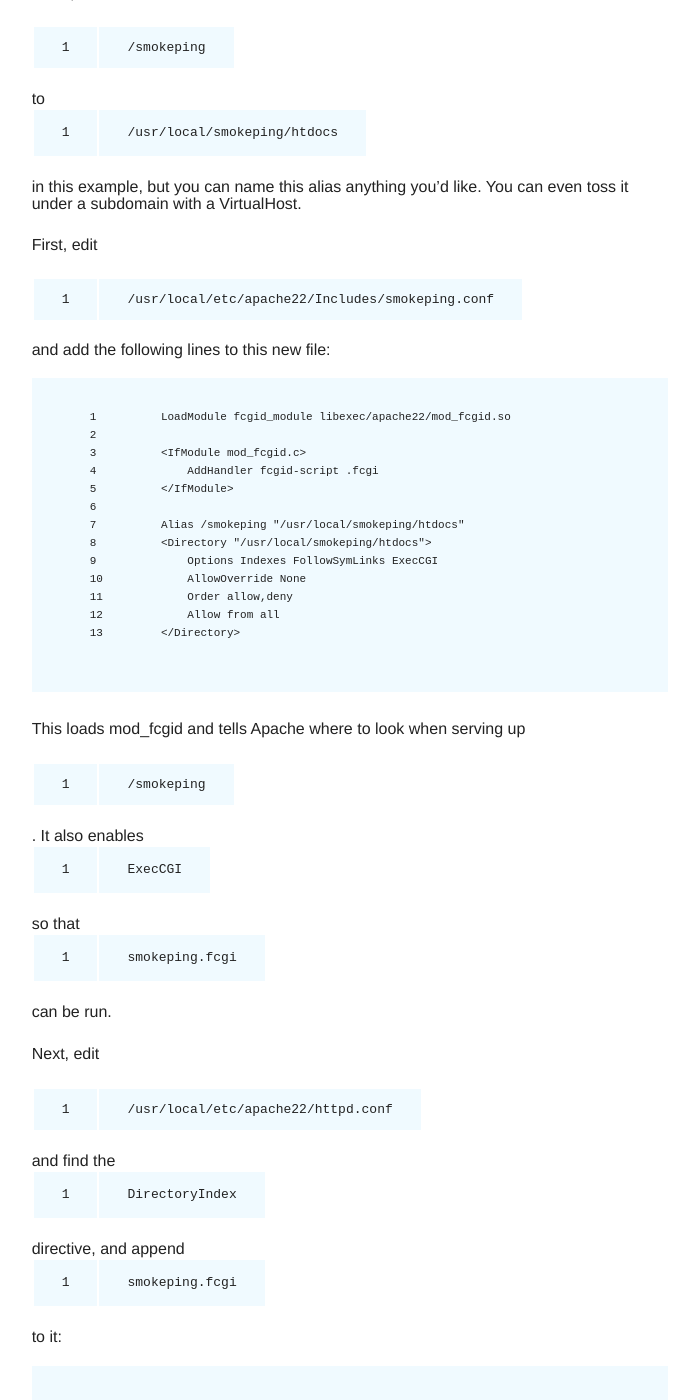
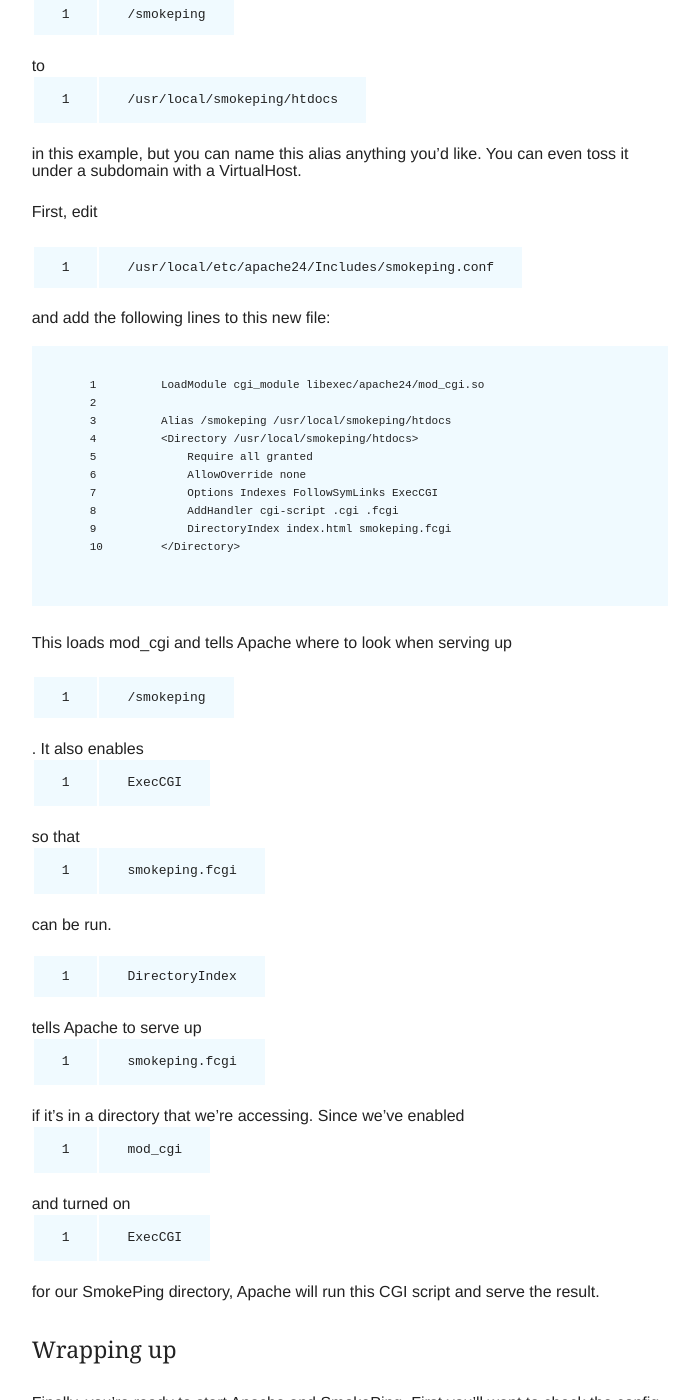
Before and after one commit to trevorparker/website, a Jekyll site: the page built from _source/_posts/2013-12-23-monitor-latency-with-smokeping-on-freebsd.md, in a window 1280 px wide and 1400 px high, scrolled down 4608 px. Shown: the whole window, without its empty margins (290-989 px from the left). Built offline with Jekyll 4.4.1, drawn with Linux system fonts in a browser that asks for light colours; nearby versions of some CDN libraries; some web fonts are replaced; comment, search, counter and statistics services are not loaded; some of the changed text lies outside the part shown.

Commit message:
Update SmokePing article for Apache 2.4

```diff
--- a/_source/_posts/2013-12-23-monitor-latency-with-smokeping-on-freebsd.md
+++ b/_source/_posts/2013-12-23-monitor-latency-with-smokeping-on-freebsd.md
@@ -25,11 +25,10 @@
 
 #### Install SmokePing
 
-SmokePing itself is already distributed with the [FreeBSD Ports Collection](http://www.freebsd.org/ports/index.html). Installing SmokePing is just a matter of building it and its dependencies:
+SmokePing itself is already distributed with the [FreeBSD Ports Collection](http://www.freebsd.org/ports/index.html). It's just a matter of installing SmokePing and its dependencies:
 
 ~~~
-cd /usr/ports/net-mgmt/smokeping
-make config-recursive install clean
+pkg install smokeping
 ~~~
 
 Add SmokePing to `/etc/rc.conf`:
@@ -118,71 +117,55 @@
 
 You don't have to arrange your targets in multiple levels. You can make it as simple as you'd like, or break it down even further.
 
-#### Install Apache, FastCGI, and mod_fcgid
+#### Install Apache
 
-You'll want to install Apache to serve up all of the goodness that SmokePing is generating, along with [FastCGI](http://www.fastcgi.com/) and [mod_fcgid](https://httpd.apache.org/mod_fcgid/). FastCGI is used as glue between Apache and SmokePing to generate graphs and the SmokePing web interface.
+You'll want to install Apache to serve up all of the goodness that SmokePing is generating. We'll be using `mod_cgi` and Apache 2.4.
 
 ~~~
-cd /usr/ports/www/apache22
-make config-recursive install clean
-cd /usr/ports/www/fcgi
-make install clean
-cd /usr/ports/www/mod_fcgid
-make install clean
+pkg install apache24
 ~~~
 
 Now, add Apache to your `/etc/rc.conf`:
 
 ~~~
-apache22_enable="YES"
+apache24_enable="YES"
 ~~~
 
 #### Configure Apache
 
 We'll point `/smokeping` to `/usr/local/smokeping/htdocs` in this example, but you can name this alias anything you'd like. You can even toss it under a subdomain with a VirtualHost.
 
-First, edit `/usr/local/etc/apache22/Includes/smokeping.conf` and add the following lines to this new file:
+First, edit `/usr/local/etc/apache24/Includes/smokeping.conf` and add the following lines to this new file:
 
-~~~
-LoadModule fcgid_module libexec/apache22/mod_fcgid.so
+~~~ apache
+LoadModule cgi_module libexec/apache24/mod_cgi.so
 
-<IfModule mod_fcgid.c>
-    AddHandler fcgid-script .fcgi
-</IfModule>
-
-Alias /smokeping "/usr/local/smokeping/htdocs"
-<Directory "/usr/local/smokeping/htdocs">
+Alias /smokeping /usr/local/smokeping/htdocs
+<Directory /usr/local/smokeping/htdocs>
+    Require all granted
+    AllowOverride none
     Options Indexes FollowSymLinks ExecCGI
-    AllowOverride None
-    Order allow,deny
-    Allow from all
+    AddHandler cgi-script .cgi .fcgi
+    DirectoryIndex index.html smokeping.fcgi
 </Directory>
 ~~~
 
-This loads mod_fcgid and tells Apache where to look when serving up `/smokeping`. It also enables `ExecCGI` so that `smokeping.fcgi` can be run.
+This loads mod_cgi and tells Apache where to look when serving up `/smokeping`. It also enables `ExecCGI` so that `smokeping.fcgi` can be run.
 
-Next, edit `/usr/local/etc/apache22/httpd.conf` and find the `DirectoryIndex` directive, and append `smokeping.fcgi` to it:
-
-~~~
-<IfModule dir_module>
-    DirectoryIndex index.html smokeping.fcgi
-</IfModule>
-~~~
-
-This tells Apache to serve up `smokeping.fcgi` if it's in a directory that we're accessing. Since we've enabled `mod_fcgid` and turned on `ExecCGI` for our SmokePing directory, Apache will run this CGI script and serve the result.
+`DirectoryIndex` tells Apache to serve up `smokeping.fcgi` if it's in a directory that we're accessing. Since we've enabled `mod_cgi` and turned on `ExecCGI` for our SmokePing directory, Apache will run this CGI script and serve the result.
 
 #### Wrapping up
 
 Finally, you're ready to start Apache and SmokePing. First you'll want to check the config for Apache:
 
 ~~~
-service apache22 configtest
+service apache24 configtest
 ~~~
 
 Now start them both:
 
 ~~~
-service apache22 start
+service apache24 start
 service smokeping start
 ~~~
 
```
